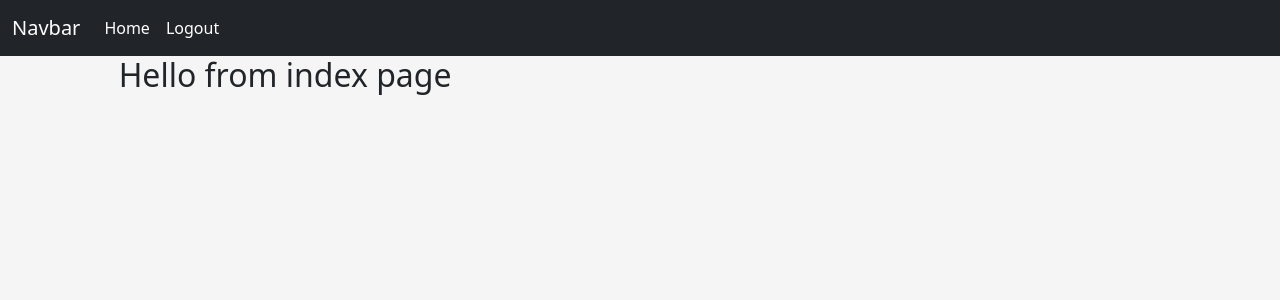
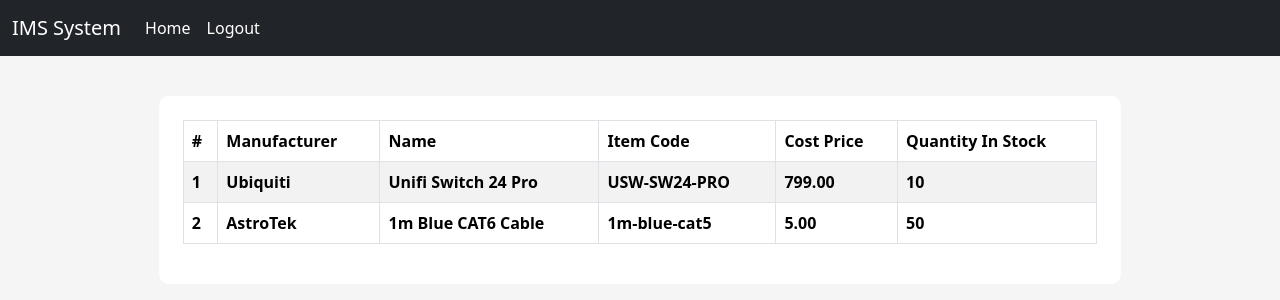
Before and after one commit to Elpho910/Django-Inventory-System, a Django app: page /inventory/ in a window 1280 px wide. Shown: the top 300 px of the page. Run offline with Django 4.2, Linux system fonts and the light colour scheme; a user stored in the database is signed in; data comes from the database, SQL or seed files in the repository; both versions use the stored data as it was after the commit; lists and menus that the app fills with data are empty; some libraries are stand-ins or nearby versions.

Commit message:
Added inventory, page login protection, individual product pages and more styling using bootstrap and font-awesome.

```diff
--- a/inventory/models.py
+++ b/inventory/models.py
@@ -4,6 +4,7 @@
 
 
 class Inventory(models.Model):
+    manufacturer = models.CharField(max_length=300, null=False, blank=False)
     name = models.CharField(max_length=300, null=False, blank=False)
     item_code = models.CharField(max_length=300, null=False, blank=False)
     cost_price = models.DecimalField(max_digits=19, decimal_places=2, null=False, blank=False)
--- a/inventory/urls.py
+++ b/inventory/urls.py
@@ -1,8 +1,9 @@
 # inventory/urls.py
 
 from django.urls import path
-from .views import index
+from .views import inventory_list, per_product_view
 
 urlpatterns = [
-    path("", index, name="index")
+    path("", inventory_list, name="inventory_list"),
+    path("product/<int:pk>", per_product_view, name="per_product"),
 ]
--- a/inventory/views.py
+++ b/inventory/views.py
@@ -1,10 +1,24 @@
-from django.shortcuts import render
+from django.shortcuts import get_object_or_404, render
+from .models import Inventory
+from django.contrib.auth.decorators import login_required
 
 # Create your views here.
 
 
-def index(request):
+@login_required()
+def inventory_list(request):
+    inventories = Inventory.objects.all()
     context = {
-        "title": "Index Page"
+        "title": "Inventory List",
+        "inventories": inventories
     }
-    return render(request, "index.html", context=context)
+    return render(request, "inventory_list.html", context=context)
+
+
+@login_required()
+def per_product_view(request, pk):
+    inventory = get_object_or_404(Inventory, pk=pk)
+    context = {
+        'inventory': inventory
+    }
+    return render(request, "per_product.html", context=context)
--- a/templates/base.html
+++ b/templates/base.html
@@ -17,7 +17,7 @@
 <body>
     <nav class="navbar navbar-expand-lg navbar-dark bg-dark">
   <div class="container-fluid">
-    <a class="navbar-brand" href="#">Navbar</a>
+    <a class="navbar-brand" href="#">IMS System</a>
     <button class="navbar-toggler" type="button" data-bs-toggle="collapse" data-bs-target="#navbarNav" aria-controls="navbarNav" aria-expanded="false" aria-label="Toggle navigation">
       <span class="navbar-toggler-icon"></span>
     </button>
@@ -52,5 +52,6 @@
     </main>
 
     <script src="https://cdn.jsdelivr.net/npm/bootstrap@5.3.1/dist/js/bootstrap.bundle.min.js" integrity="sha384-HwwvtgBNo3bZJJLYd8oVXjrBZt8cqVSpeBNS5n7C8IVInixGAoxmnlMuBnhbgrkm" crossorigin="anonymous"></script>
+    <script src="https://kit.fontawesome.com/df3e25fc20.js" crossorigin="anonymous"></script>
 </body>
 </html>
--- /dev/null
+++ b/templates/inventory_list.html
@@ -0,0 +1,29 @@
+{% extends "base.html" %}
+{% block content %}
+<div class="content-section">
+    <table class="table table-striped table-bordered table-hover">
+        <thead class="thead-dark">
+            <tr>
+                <th scope="col">#</th>
+                <th scope="col">Manufacturer</th>
+                <th scope="col">Name</th>
+                <th scope="col">Item Code</th>
+                <th scope="col">Cost Price</th>
+                <th scope="col">Quantity In Stock</th>
+            </tr>
+        </thead>
+        <tbody>
+            {% for inventory in inventories %}
+                <tr style="cursor: pointer; cursor: hand;" onclick="window.location= `{% url 'per_product' inventory.id %}`">
+                    <th scope="row">{{ forloop.counter }}</th>
+                    <th scope="row">{{ inventory.manufacturer }}</th>
+                    <th scope="row">{{ inventory.name }}</th>
+                    <th scope="row">{{ inventory.item_code }}</th>
+                    <th scope="row">{{ inventory.cost_price }}</th>
+                    <th scope="row">{{ inventory.quantity_in_stock }}</th>
+                </tr>
+            {% endfor %}
+        </tbody>
+    </table>
+</div>
+{% endblock %}
```
Also changed, not shown: templates/per_product.html (added, +66 -0 lines), db.sqlite3, inventory/migrations/0002_inventory_manufacturer.py (added).
